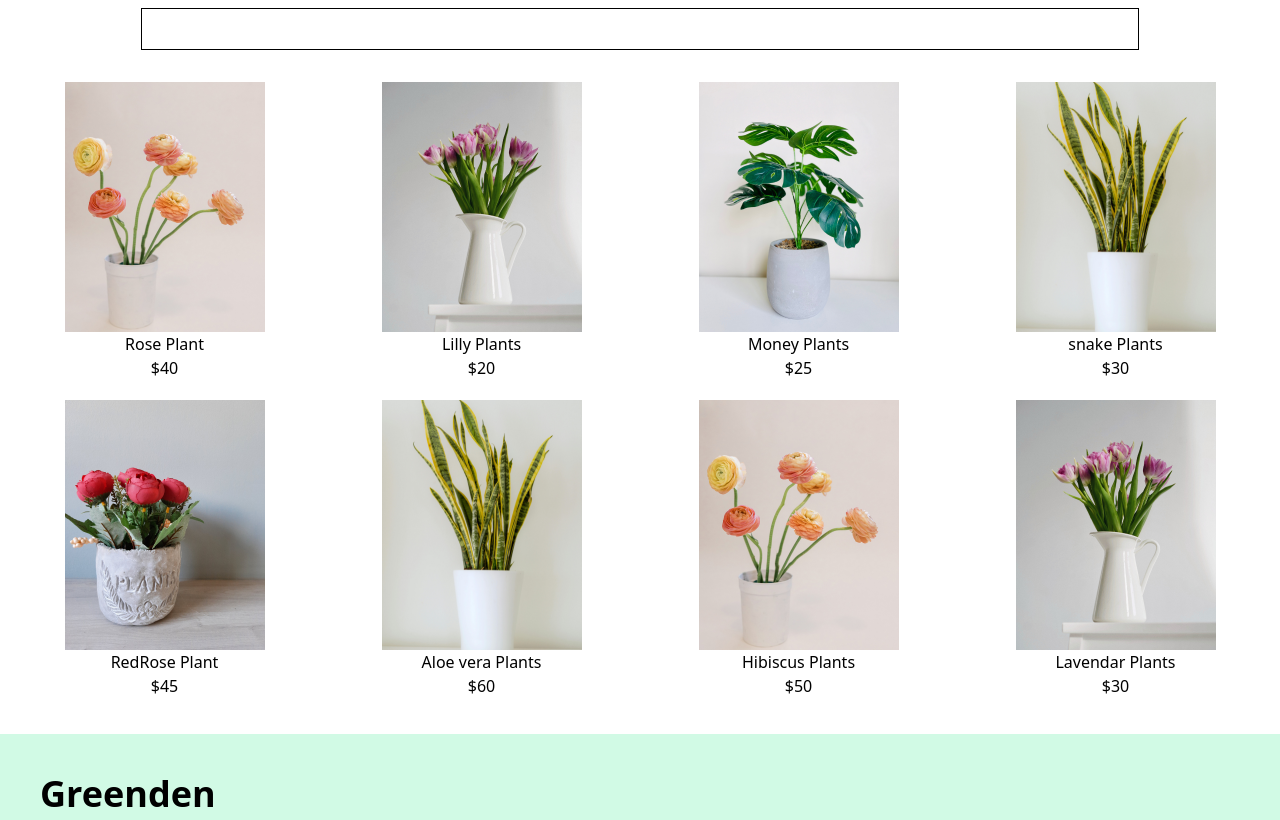
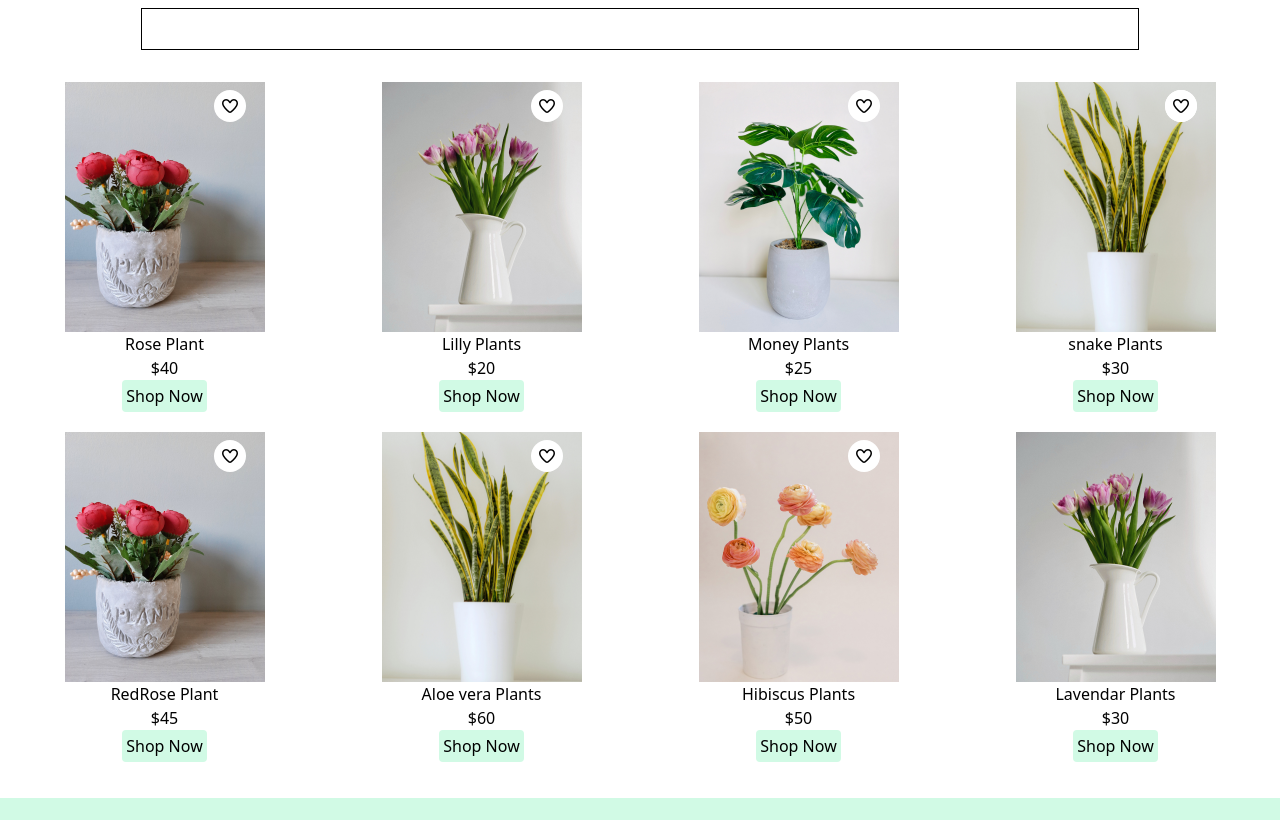
Before and after one commit to ananthasubha555-sudo/greenden-tailwind, a plain HTML site: page product.html in a window 1280 px wide. Shown: the part 132-952 px from the top of the page. Drawn offline with nearby package versions, Linux system fonts and the light colour scheme.

Commit message:
updated some corrections

```diff
--- a/product.html
+++ b/product.html
@@ -5,63 +5,80 @@
     <meta name="viewport" content="width=device-width, initial-scale=1.0">
     <title>Product</title>
     <link rel="stylesheet" href="https://cdn.jsdelivr.net/npm/tailwindcss@2.2.19/dist/tailwind.min.css">
+<link rel="stylesheet" href="https://cdnjs.cloudflare.com/ajax/libs/font-awesome/7.0.1/css/all.min.css" integrity="sha512-2SwdPD6INVrV/lHTZbO2nodKhrnDdJK9/kg2XD1r9uGqPo1cUbujc+IYdlYdEErWNu69gVcYgdxlmVmzTWnetw==" crossorigin="anonymous" referrerpolicy="no-referrer">
 </head>
 <body>
-   <nav class="bg-green-100 p-3 flex items-center justify-between shadow-xl sticky top-0 z-10">
+   <nav class="bg-green-100 p-3 flex items-center justify-between shadow-xl sticky top-0 z-30">
     <h1 class="text-2xl">GREENDEN</h1>
     <svg xmlns="http://www.w3.org/2000/svg" fill="none" viewBox="0 0 24 24" stroke-width="1.5" stroke="currentColor" class="w-6 h-6 md:hidden">
   <path stroke-linecap="round" stroke-linejoin="round" d="M3.75 6.75h16.5M3.75 12h16.5m-16.5 5.25h16.5"/>
 </svg>
 
     <ul class="flex gap-5 text-gray-600 hidden md:flex">
-        <li><a class="hover:underline hover:text-black" href="">Home</a></li>
+        <li><a class="hover:underline hover:text-black" href="index.html">Home</a></li>
         <li><a class="hover:underline hover:text-black" href="product.html">Product</a></li>
         <li><a class="hover:underline hover:text-black" href="contact.html">Contact</a></li>
     </ul>
    </nav>
    <section class="p-4 text-center">
     <h1 class="font-bold mt-5 text-3xl">Our Product</h1>
-    <input type="text" class="border border-black p-2 m-3" style="width: 80%;">
+    <input type="text"  class="border border-black p-2 m-3" style="width: 80%;">
      <div class="grid grid-cols-2 md:grid-cols-4 mt-5 gap-5">
-        <div>
-            <img src="./images/bestseller6.png" class="inline hover:shadow-xl transform hover:-translate-y-2" alt="image">
+        <div class="relative">
+            <i class="fa-regular fa-heart absolute z-10 top-2 left-3/4 bg-white p-2 hover:bg-red-600 cursor-pointer md:left-2/3" style="color: #000000; border-radius: 50%;width: fit-content; height: fit-content;"></i>
+            <img src="./images/header.png" class="inline hover:shadow-xl transform hover:-translate-y-2" alt="image">
             <h2>Rose Plant</h2>
             <p>$40</p>
+            <button class="bg-green-100 text-black p-1 rounded mx-5 hover:bg-green-300">Shop Now</button>
         </div>
-        <div>
+        <div class="relative">
+            <i class="fa-regular fa-heart absolute z-10 top-2 left-3/4 bg-white p-2 hover:bg-red-600 cursor-pointer md:left-2/3" style="color: #000000; border-radius: 50%;width: fit-content; height: fit-content;"></i>
             <img src="./images/bestseller4.png" class="inline hover:shadow-xl transform hover:-translate-y-2" alt="image">
             <h2>Lilly Plants</h2>
             <p>$20</p>
+            <button class="bg-green-100 text-black p-1 rounded mx-5 hover:bg-green-300">Shop Now</button>
         </div>
-        <div>
+        <div class="relative">
+            <i class="fa-regular fa-heart absolute z-10 top-2 left-3/4 bg-white p-2 hover:bg-red-600 cursor-pointer md:left-2/3" style="color: #000000; border-radius: 50%;width: fit-content; height: fit-content;"></i>
             <img src="./images/bestseller5.png" class="inline hover:shadow-xl transform hover:-translate-y-2" alt="image">
             <h2>Money Plants</h2>
             <p>$25</p>
+            <button class="bg-green-100 text-black p-1 rounded mx-5 hover:bg-green-300">Shop Now</button>
         </div>
-        <div>
+        <div class="relative">
+            <i class="fa-regular fa-heart absolute z-10 top-2 left-3/4 bg-white p-2 hover:bg-red-600 cursor-pointer md:left-2/3" style="color: #000000; border-radius: 50%;width: fit-content; height: fit-content;"></i>
+            <i class="fa-regular fa-heart absolute z-10 top-2 left-3/4 bg-white p-2 hover:bg-red-600 cursor-pointer md:left-2/3" style="color: #000000; border-radius: 50%;width: fit-content; height: fit-content;"></i>
             <img src="./images/bestseller7.png" class="inline hover:shadow-xl transform hover:-translate-y-2" alt="image">
             <h2>snake Plants</h2>
             <p>$30</p>
+            <button class="bg-green-100 text-black p-1 rounded mx-5 hover:bg-green-300">Shop Now</button>
         </div>
-        <div>
+        <div class="relative">
+            <i class="fa-regular fa-heart absolute z-10 top-2 left-3/4 bg-white p-2 hover:bg-red-600 cursor-pointer md:left-2/3" style="color: #000000; border-radius: 50%;width: fit-content; height: fit-content;"></i>
             <img src="./images/header.png" class="inline hover:shadow-xl transform hover:-translate-y-2" alt="image">
             <h2>RedRose Plant</h2>
             <p>$45</p>
+            <button class="bg-green-100 text-black p-1 rounded mx-5 hover:bg-green-300">Shop Now</button>
         </div>
-        <div>
+        <div class="relative">
+            <i class="fa-regular fa-heart absolute z-10 top-2 left-3/4 bg-white p-2 hover:bg-red-600 cursor-pointer md:left-2/3" style="color: #000000; border-radius: 50%;width: fit-content; height: fit-content;"></i>
             <img src="./images/bestseller7.png" class="inline hover:shadow-xl transform hover:-translate-y-2" alt="image">
             <h2>Aloe vera Plants</h2>
             <p>$60</p>
+            <button class="bg-green-100 text-black p-1 rounded mx-5 hover:bg-green-300">Shop Now</button>
         </div>
-        <div>
+        <div class="relative">
+            <i class="fa-regular fa-heart absolute z-10 top-2 left-3/4 bg-white p-2 hover:bg-red-600 cursor-pointer md:left-2/3" style="color: #000000; border-radius: 50%;width: fit-content; height: fit-content;"></i>
             <img src="./images/bestseller6.png" class="inline hover:shadow-xl transform hover:-translate-y-2" alt="image">
             <h2>Hibiscus Plants</h2>
             <p>$50</p>
+            <button class="bg-green-100 text-black p-1 rounded mx-5 hover:bg-green-300">Shop Now</button>
         </div>
         <div>
             <img src="./images/bestseller4.png" class="inline hover:shadow-xl transform hover:-translate-y-2" alt="image">
             <h2>Lavendar Plants</h2>
             <p>$30</p>
+            <button class="bg-green-100 text-black p-1 rounded mx-5 hover:bg-green-300">Shop Now</button>
         </div>
     </div>
    </section>
```
Also changed, not shown: contact.html (+5 -4 lines), index.html (+30 -12 lines), tailwind.config.js (added, +9 -0 lines).
